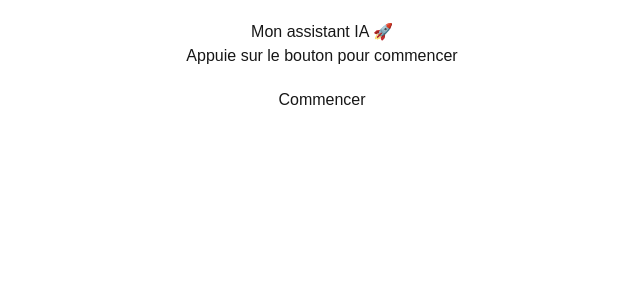
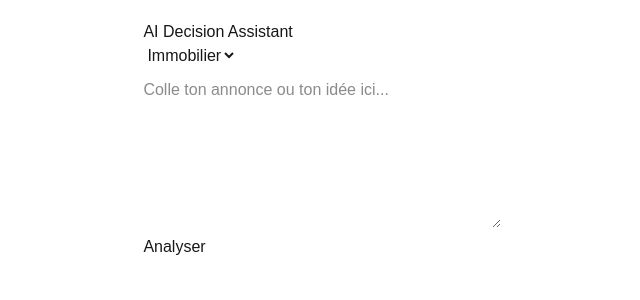
Before and after one commit to Yoanntools/assistance-simple, a Next.js app: page / in a window 1280 px wide. Shown: the top 300 px of the page, without its empty margins (318-958 px from the left). Built offline with nearby package versions, Linux system fonts and the light colour scheme.

Commit message:
Refactor Home component and enhance UI elements

```diff
--- a/app/page.tsx
+++ b/app/page.tsx
@@ -1,40 +1,54 @@
-"use client"
-import { useState } from "react"
+"use client";
+
+import { useState } from "react";
 
 export default function Home() {
-  const [started, setStarted] = useState(false)
+  const [input, setInput] = useState("");
+  const [type, setType] = useState("immobilier");
+  const [result, setResult] = useState("");
+  const [loading, setLoading] = useState(false);
+
+  const handleGenerate = async () => {
+    setLoading(true);
+    setResult("");
+
+    const res = await fetch("/api/generate", {
+      method: "POST",
+      headers: {
+        "Content-Type": "application/json",
+      },
+      body: JSON.stringify({ input, type }),
+    });
+
+    const data = await res.json();
+    setResult(data.result);
+    setLoading(false);
+  };
 
   return (
-    <main
-      style={{
-        padding: "20px",
-        fontFamily: "Arial",
-        textAlign: "center",
-      }}
-    >
-      <h1>Mon assistant IA 🚀</h1>
+    <main style={{ padding: 20, maxWidth: 700, margin: "0 auto" }}>
+      <h1>AI Decision Assistant</h1>
 
-      {!started ? (
-        <>
-          <p>Appuie sur le bouton pour commencer</p>
-          <button
-            onClick={() => setStarted(true)}
-            style={{
-              padding: "10px 20px",
-              fontSize: "16px",
-              cursor: "pointer",
-              marginTop: "10px",
-            }}
-          >
-            Commencer
-          </button>
-        </>
-      ) : (
-        <div>
-          <h2>Bienvenue 👋</h2>
-          <p>L'application est lancée</p>
-        </div>
-      )}
+      <select value={type} onChange={(e) => setType(e.target.value)}>
+        <option value="immobilier">Immobilier</option>
+        <option value="voiture">Voiture</option>
+        <option value="voyage">Voyage</option>
+      </select>
+
+      <textarea
+        placeholder="Colle ton annonce ou ton idée ici..."
+        value={input}
+        onChange={(e) => setInput(e.target.value)}
+        style={{ width: "100%", height: 150, marginTop: 10 }}
+      />
+
+      <button onClick={handleGenerate} disabled={loading}>
+        {loading ? "Analyse..." : "Analyser"}
+      </button>
+
+      <pre style={{ whiteSpace: "pre-wrap", marginTop: 20 }}>
+        {result}
+      </pre>
     </main>
-  )
+  );
 }
```
